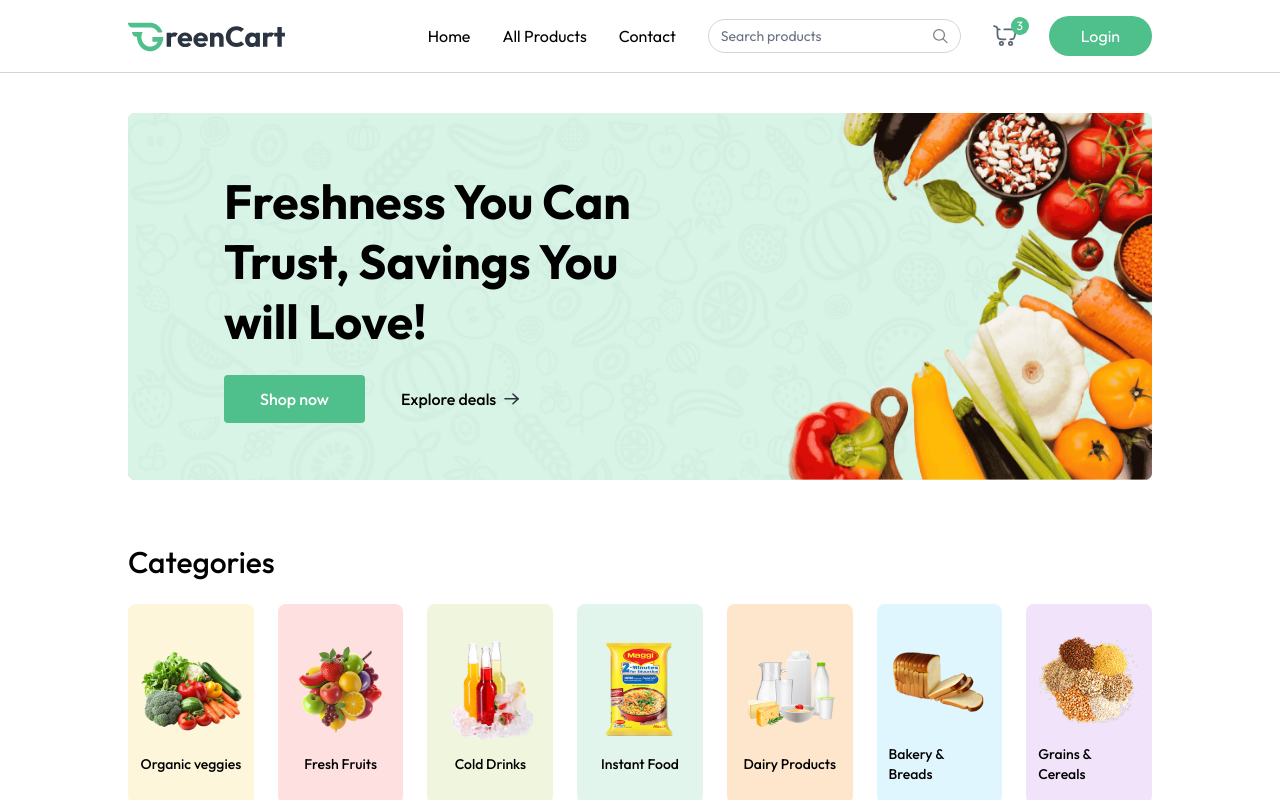
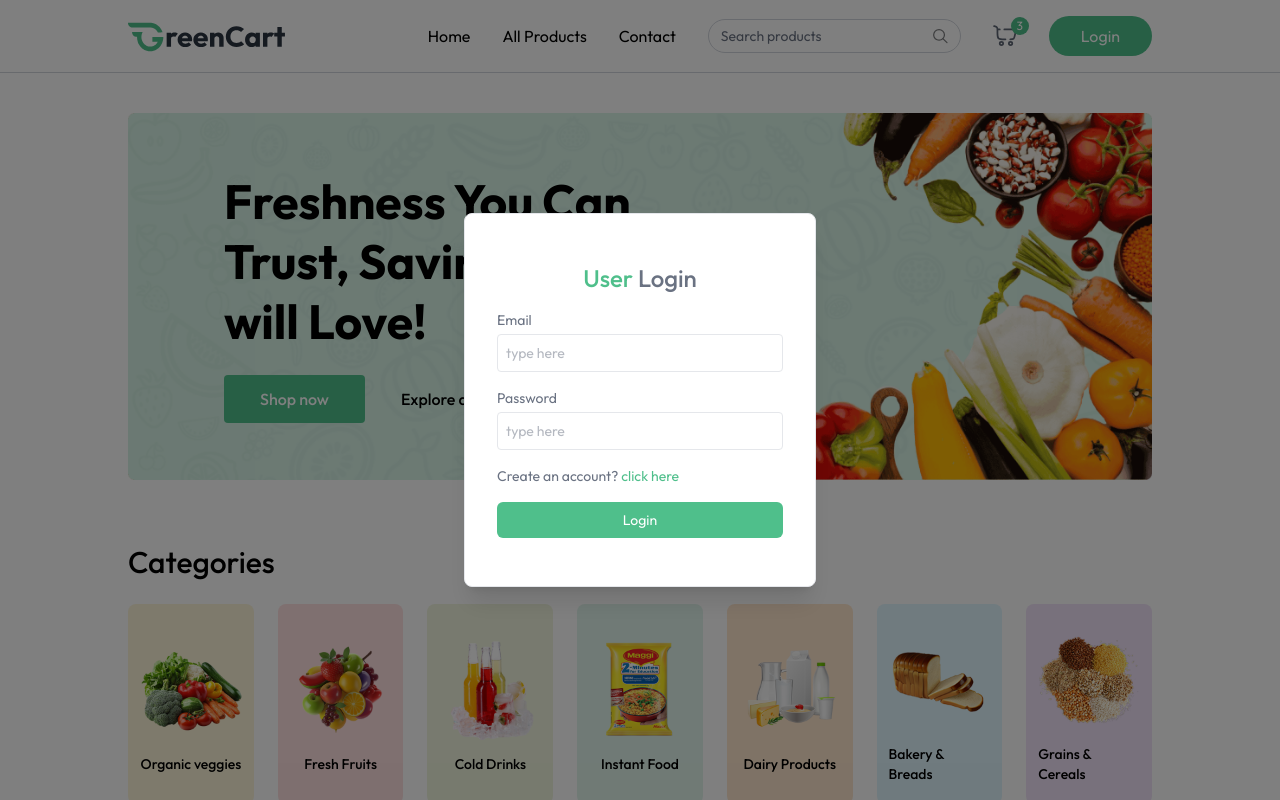
Before and after one commit to Kafoor-Nimas/Grocery-Delivery, a React (Vite) app in the folder client/: page / in a window 1280 px wide. Both pictures are taken after a click on the button "Login". Shown: the top 800 px of the page. Built offline with nearby package versions, Linux system fonts and the light colour scheme.

Commit message:
feat: integrate Login component with user authentication in App

```diff
--- a/client/src/App.jsx
+++ b/client/src/App.jsx
@@ -4,12 +4,17 @@
 import { Route, Routes, useLocation } from "react-router-dom";
 import { Toaster } from "react-hot-toast";
 import Footer from "./components/Footer.jsx";
+import { useAppContext } from "./context/AppContext.jsx";
+import Login from "./components/Login.jsx";
 
 const App = () => {
   const isSellerPath = useLocation().pathname.includes("seller");
+
+  const { showUserLogin } = useAppContext();
   return (
     <div>
       {isSellerPath ? null : <Navbar />}
+      {showUserLogin && <Login />}
       <Toaster />
       <div
         className={`${isSellerPath ? "" : "px-6 md:px-16 lg:px-24 xl:px-32"}`}
--- a/client/src/components/Login.jsx
+++ b/client/src/components/Login.jsx
@@ -1,4 +1,5 @@
 import React from "react";
+import { useAppContext } from "../context/AppContext";
 
 const Login = () => {
   const [state, setState] = React.useState("login");
@@ -6,10 +7,19 @@
   const [email, setEmail] = React.useState("");
   const [password, setPassword] = React.useState("");
 
+  const { setShowUserLogin } = useAppContext();
+
   return (
-    <form className="flex flex-col gap-4 m-auto items-start p-8 py-12 w-80 sm:w-[352px] text-gray-500 rounded-lg shadow-xl border border-gray-200 bg-white">
+    <div
+      onClick={() => setShowUserLogin(false)}
+      className="fixed top-0 bottom-0 left-0 right-0 z-30 flex items-center text-sm text-gray-600 bg-black/50"
+    >
+      <form
+        onClick={(e) => e.stopPropagation()}
+        className="flex flex-col gap-4 m-auto items-start p-8 py-12 w-80 sm:w-[352px] text-gray-500 rounded-lg shadow-xl border border-gray-200 bg-white"
+      >
         <p className="text-2xl font-medium m-auto">
-        <span className="text-indigo-500">User</span>{" "}
+          <span className="text-primary">User</span>{" "}
           {state === "login" ? "Login" : "Sign Up"}
         </p>
         {state === "register" && (
@@ -19,7 +29,7 @@
               onChange={(e) => setName(e.target.value)}
               value={name}
               placeholder="type here"
-            className="border border-gray-200 rounded w-full p-2 mt-1 outline-indigo-500"
+              className="border border-gray-200 rounded w-full p-2 mt-1 outline-primary"
               type="text"
               required
             />
@@ -31,7 +41,7 @@
             onChange={(e) => setEmail(e.target.value)}
             value={email}
             placeholder="type here"
-          className="border border-gray-200 rounded w-full p-2 mt-1 outline-indigo-500"
+            className="border border-gray-200 rounded w-full p-2 mt-1 outline-primary"
             type="email"
             required
           />
@@ -42,7 +52,7 @@
             onChange={(e) => setPassword(e.target.value)}
             value={password}
             placeholder="type here"
-          className="border border-gray-200 rounded w-full p-2 mt-1 outline-indigo-500"
+            className="border border-gray-200 rounded w-full p-2 mt-1 outline-primary"
             type="password"
             required
           />
@@ -52,7 +62,7 @@
             Already have account?{" "}
             <span
               onClick={() => setState("login")}
-            className="text-indigo-500 cursor-pointer"
+              className="text-primary cursor-pointer"
             >
               click here
             </span>
@@ -62,16 +72,17 @@
             Create an account?{" "}
             <span
               onClick={() => setState("register")}
-            className="text-indigo-500 cursor-pointer"
+              className="text-primary cursor-pointer"
             >
               click here
             </span>
           </p>
         )}
-      <button className="bg-indigo-500 hover:bg-indigo-600 transition-all text-white w-full py-2 rounded-md cursor-pointer">
+        <button className="bg-primary hover:bg-primary-dull transition-all text-white w-full py-2 rounded-md cursor-pointer">
           {state === "register" ? "Create Account" : "Login"}
         </button>
       </form>
+    </div>
   );
 };
 
```
Lines whose indentation alone changed are shown as unchanged.
